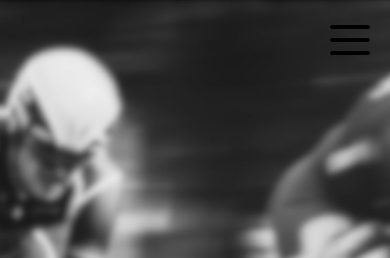
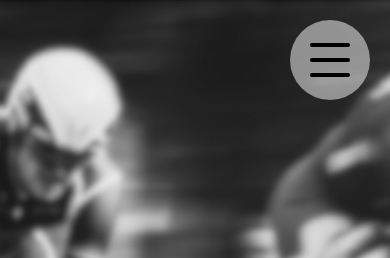
Before and after one commit to RXstoinkboy/rxstoinkboy, a website built with webpack: page index.html in a window 390 px wide. Shown: the top 258 px of the page. Built offline with nearby package versions, Linux system fonts and the light colour scheme.

Commit message:
some issues with system and cpm scripts. Should be repaired. Working on mobile menu

```diff
--- a/index.html
+++ b/index.html
@@ -62,9 +62,9 @@
       <!-- icon start -->
 
       <div class="bars">
-         <span class="bars__bar bars__bar--top"></span>
-         <span class="bars__bar bars__bar--mid"></span>
-         <span class="bars__bar bars__bar--bot"></span>
+         <span class="bars__bar bars__bar--0"></span>
+         <span class="bars__bar bars__bar--1"></span>
+         <span class="bars__bar bars__bar--2"></span>
       </div>
 
       <!-- icon end -->
@@ -236,7 +236,7 @@
 
    </section>
 
-<script type='module' src="src/js/index.mjs"></script>
+<script type='module' src="dist/js/main.min.js"></script>
 <!-- <script nomodule src="dist/js/legacy-index.js"></script> -->
 
 </body>
--- a/src/js/index.js
+++ b/src/js/index.js
@@ -0,0 +1,11 @@
+const mobileMenu = document.querySelector('.bars');
+const bars = mobileMenu.querySelectorAll('span');
+
+function toggleMobileMenu() {
+  console.log(bars);
+for (let i = 0 ; i <= 2 ; i++){
+  bars[i].classList.toggle(`bars__bar--${i}-active`);
+}
+}
+
+mobileMenu.addEventListener('click', toggleMobileMenu);
--- a/src/js/index.mjs
+++ /dev/null
@@ -1,10 +0,0 @@
-// import { toggleMobileMenu } from './mobile-menu.mjs';
-
-const mobileMenu = document.querySelector('.bars');
-
-function toggleMobileMenu() {
-  console.log(this, 'działa');
-  mobileMenu.classList.toggle('bars--active');
-}
-
-mobileMenu.addEventListener('click', toggleMobileMenu);
--- a/src/scss/_objects.scss
+++ b/src/scss/_objects.scss
@@ -128,6 +128,12 @@
 
 }
 
+@media all and (max-width: 500px) {
+    .button {
+        font-size: 20px;
+    }
+}
+
 .back-button {
     position: fixed;
     display: flex;
@@ -232,8 +238,6 @@
     transform: scale(1.05);
     transition: all 0.3s ease;
 }
-
-
 
 .skills-list {
     display: flex;
@@ -350,55 +354,67 @@
     }
 }
 
-@media all and (max-width: 500px) {
-    .button {
-        font-size: 20px;
+.bars {
+    display: none;
+    position: fixed;
+    background-color: rgba(255, 255, 255, 0.5);
+    padding: 20px;
+    border-radius: 50%;
+    top: 20px;
+    right: 20px;
+    width: 80px;
+    height: 80px;
+    z-index: 40;
+    transition: all 0.3s ease;
+    &:hover{
+        cursor: pointer;
+        background-color: rgba(255, 255, 255, 0.6);
     }
 }
 
-.bars{
-    position: fixed;
-    top: 20px;
-    right: 20px;
-    width: 40px;
-    height: 40px;
-    z-index: 20;
-
-    &:hover{
-        cursor: pointer;
+.bars__bar{
+    position: absolute;
+    top: 38px;
+    width:50%;
+    height: 4px;
+    background-color: black;
+    border-radius: 2px;
 }
 
-    // &:hover .bars__bar{
-    //     background-color: transparent;
-    // }
-
-    .bars__bar{
-        position: absolute;
-        width: 100%;
-        height:4px;
-        background-color: black;
-        border: 1px solid black;
-        border-radius: 2px;transition: all 0.3s ease;
+.bars__bar--0{
+    top: 23px;
+    transform: rotate(0);
+    transition: top 0.25s ease 0.25s, transform 0.25s ease 0s;
 }
 
-    .bars__bar--top{
-        top:5px;
-        transition: all 0.5s ease;
-        background-color: black;
+.bars__bar--0-active{
+    top: 38px;
+    transform: rotate(135deg);
+    transition: top 0.25s ease 0s, transform 0.25s ease 0.25s;
 }
 
-    .bars__bar--mid{
-        top:18px;
+.bars__bar--1{
+    transform: scale(1);
+    transition: transform 0.5s ease;
 }
 
-    .bars__bar--bot{
-        bottom:5px;
+.bars__bar--1-active{
+    transform: scale(0);
 }
 
-    .bars.bars--active .bars__bar{
-        top:5px;
-        transition: all 0.5s ease;
-        background-color: yellow;
+.bars__bar--2{
+    top:53px;
+    transition: top 0.25s ease 0.25s, transform 0.25s ease 0s;
 }
 
+.bars__bar--2-active{
+    top: 38px;
+    transform: rotate(45deg);
+    transition: top 0.25s ease 0s, transform 0.25s ease 0.25s;
 }
+
+@media all and(max-width: 1078px){
+    .bars {
+        display: block;
+    }
+}
--- a/webpack.config.js
+++ b/webpack.config.js
@@ -1,6 +1,6 @@
 module.exports = {
   entry: {
-    index: './src/js/index.mjs',
+    index: './src/js/index.js',
   },
   output: {
     path: `${__dirname}/dist/js`,
```
Also changed, not shown: package.json (+13 -13 lines), src/js/mobile-menu.mjs (deleted, +0 -7 lines), dist/css/main.css, dist/js/legacy-index.js, dist/js/main.min.js (added), src/css/main.css (added), src/js/mobile-menu.js (added), 2 other files. Lines whose indentation alone changed are shown as unchanged.
